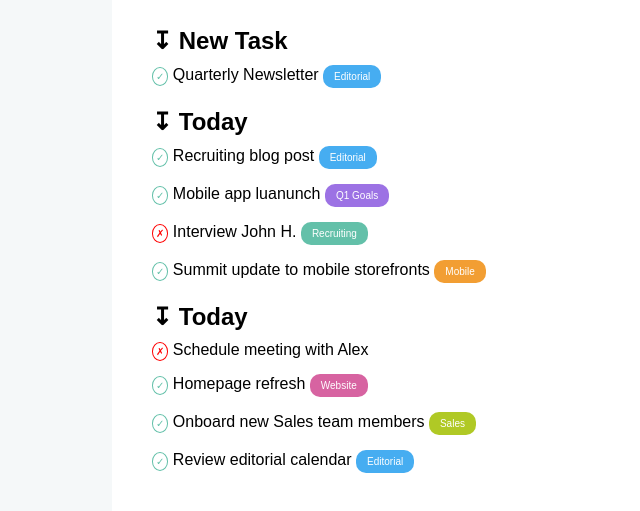
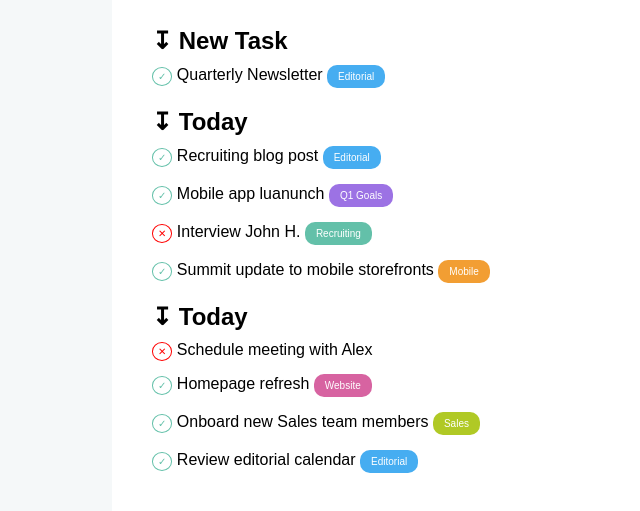
Before and after one commit to felicetto13/html-css-toboolist, a plain HTML site: page index.html in a window 1280 px wide. Shown: the part 205-716 px from the top of the page, 78-718 px from the left. Drawn offline with Linux system fonts and the light colour scheme.

Commit message:
changed padding  round span

```diff
--- a/css/style.css
+++ b/css/style.css
@@ -68,7 +68,7 @@ h2:before {
 .round {
     border: 1px solid;
     border-radius: 50%;
-    padding: 3px;
+    padding: 3px 5px;
     font-size: 10px;
 }
 
--- a/index.html
+++ b/index.html
@@ -37,14 +37,14 @@
                     <ul>
                         <li><span class="round green-text">&check;</span> Recruiting blog post <button class="btn-list blue">Editorial</button></li>
                         <li><span class="round green-text">&check;</span> Mobile app luanunch <button class="btn-list violet">Q1 Goals</button></li>
-                        <li><span class="round red-text">&cross;</span> Interview John H. <button class="btn-list green">Recruiting</button></li>
+                        <li><span class="round red-text">&#10005;</span> Interview John H. <button class="btn-list green">Recruiting</button></li>
                         <li><span class="round green-text">&check;</span> Summit update to mobile storefronts <button class="btn-list orange">Mobile</button></li>
                     </ul>
                 </div>
                 <div class="container">
                     <h2> Today</h2>
                     <ul>
-                        <li><span class="round red-text">&cross;</span> Schedule meeting with Alex </li>
+                        <li><span class="round red-text">&#10005;</span> Schedule meeting with Alex </li>
                         <li><span class="round green-text">&check;</span> Homepage refresh <button class="btn-list pink">Website</button></li>
                         <li><span class="round green-text">&check;</span> Onboard new Sales team members <button class="btn-list green-light">Sales</button></li>
                         <li><span class="round green-text">&check;</span> Review editorial calendar <button class="btn-list blue">Editorial</button></li>
```
